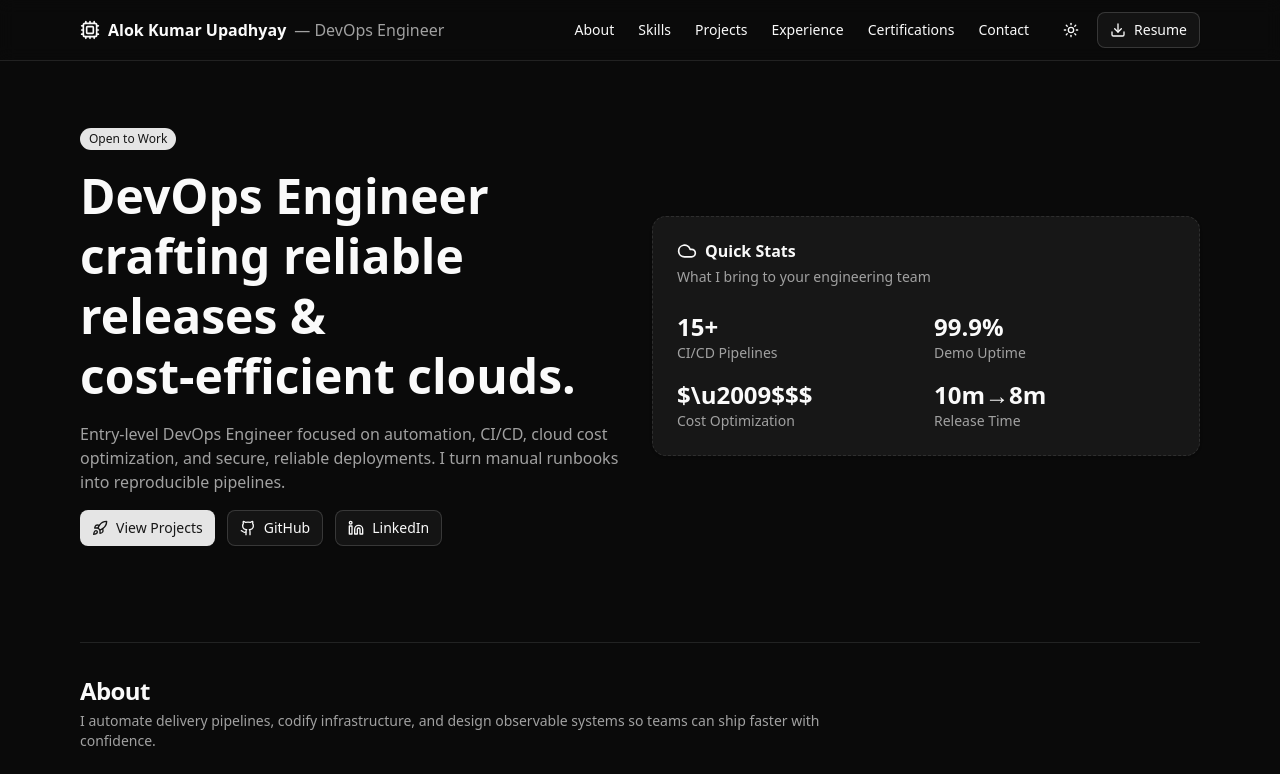
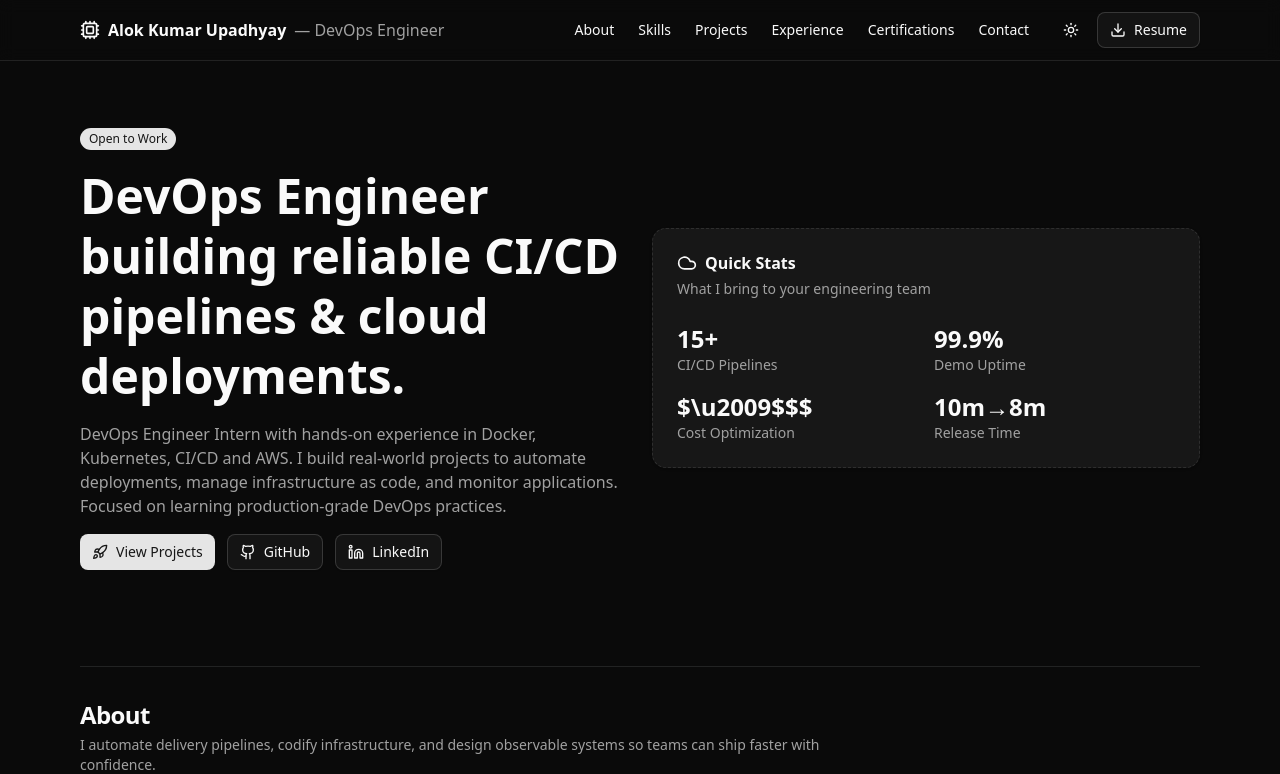
Before and after one commit to alokupadhyaydevops/Portfolio, a Next.js app: page / in a window 1280 px wide. Shown: the top 774 px of the page. Built offline with nearby package versions, Linux system fonts and the light colour scheme.

Commit message:
Update hero headline to reflect DevOps Engineer positioning

```diff
--- a/src/components/DevOpsPortfolio.tsx
+++ b/src/components/DevOpsPortfolio.tsx
@@ -43,10 +43,10 @@ const PROFILE = {
   email: "alokupadhyay039@gmail.com",
   phone: "+91-96283-71650",
   summary:
-    "Entry-level DevOps Engineer focused on automation, CI/CD, cloud cost optimization, and secure, reliable deployments. I turn manual runbooks into reproducible pipelines.",
+    "DevOps Engineer Intern with hands-on experience in Docker, Kubernetes, CI/CD and AWS. I build real-world projects to automate deployments, manage infrastructure as code, and monitor applications. Focused on learning production-grade DevOps practices.",
   links: {
-    github: "https://github.com/mralok039",
-    linkedin: "https://linkedin.com/in/yourhandle",
+    github: "https://github.com/alokupadhyaydevops",
+    linkedin: "https://linkedin.com/in/alokupadhyaydevops",
     resume: "#", // replace with hosted PDF URL
   },
 };
@@ -265,7 +265,7 @@ export default function DevOpsPortfolio() {
           >
             <Badge className="rounded-full">Open to Work</Badge>
             <h1 className="text-3xl md:text-5xl font-bold leading-tight">
-              {PROFILE.title} crafting reliable releases & cost‑efficient clouds.
+              {PROFILE.title} building reliable CI/CD pipelines & cloud deployments.
             </h1>
             <p className="text-muted-foreground max-w-prose">
               {PROFILE.summary}
```
